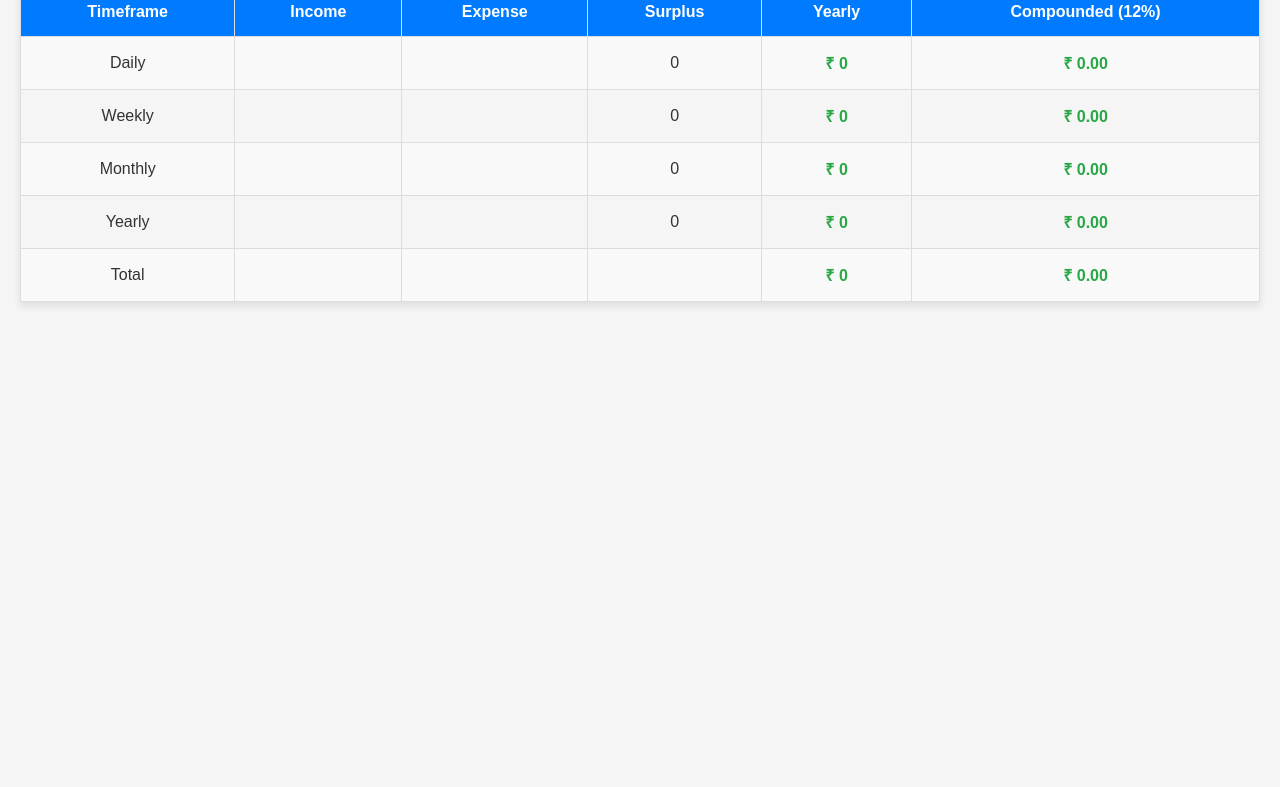
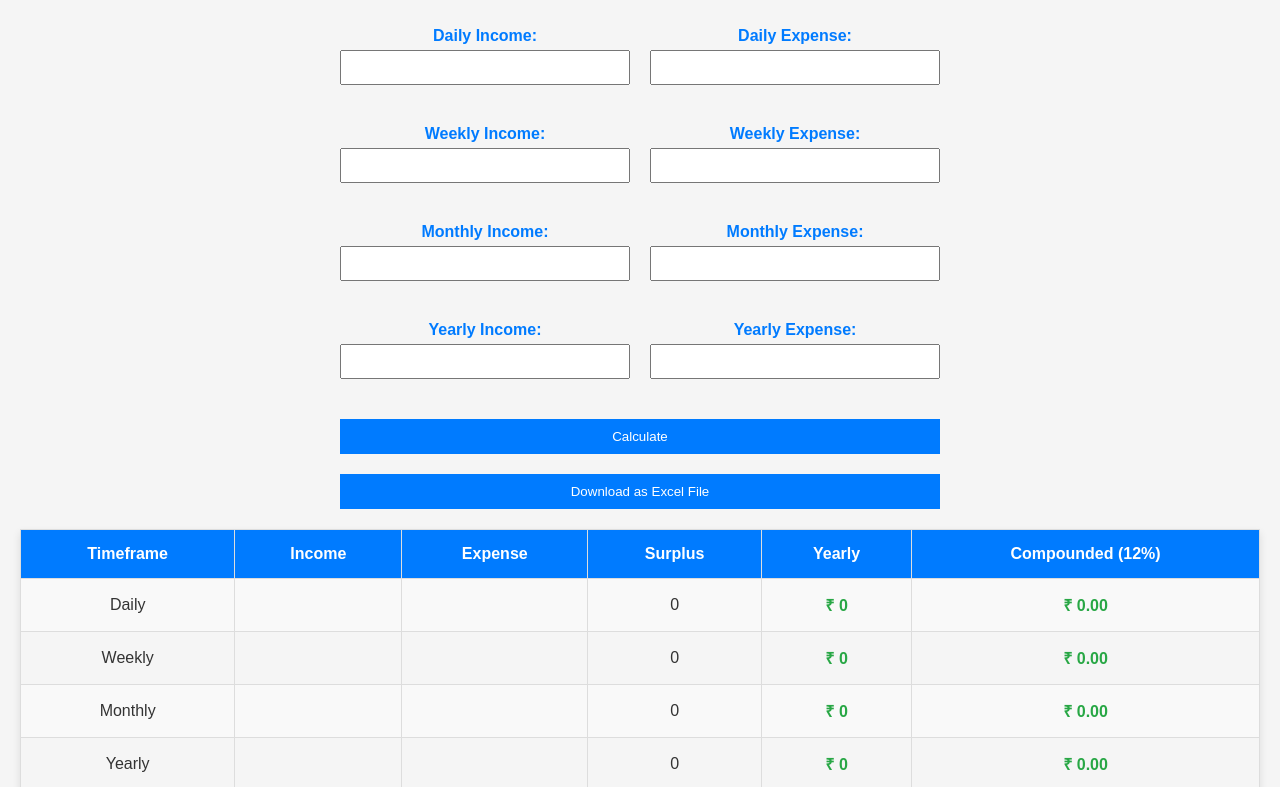
Before and after one commit to gvkishorereddy/finance, a plain HTML site: page index.html in a window 1280 px wide. Shown: the part 93-880 px from the top of the page. Before the commit the page ends 800 px from the top, so only its background shows below. Drawn offline with Linux system fonts and the light colour scheme.

Commit message:
Update index.html

```diff
--- a/index.html
+++ b/index.html
@@ -5,12 +5,16 @@
     <meta charset="UTF-8">
     <meta name="viewport" content="width=device-width, initial-scale=1.0">
     <title>Financials</title>
+    <script src="https://cdnjs.cloudflare.com/ajax/libs/xlsx/0.17.5/xlsx.full.min.js"></script>
     <style>
         body {
             font-family: 'Arial', sans-serif;
             margin: 20px;
             background-color: #f5f5f5;
             color: #333;
+            display: flex;
+            flex-direction: column;
+            align-items: center;
         }
 
         h1 {
@@ -47,13 +51,100 @@
             font-weight: bold;
             color: #28a745;
         }
+
+        #inputForm {
+            max-width: 600px;
+            width: 100%;
+            margin-top: 20px;
+            text-align: center;
+            display: grid;
+            grid-template-columns: repeat(2, 1fr); /* Two columns */
+            gap: 20px;
+        }
+
+        #inputForm div {
+            margin-bottom: 20px;
+        }
+
+        #inputForm label {
+            display: block;
+            margin-bottom: 5px;
+            font-weight: bold;
+            color: #007BFF;
+        }
+
+        #inputForm input {
+            padding: 8px;
+            width: 100%;
+            box-sizing: border-box;
+        }
+
+        #inputForm button {
+            grid-column: span 2;
+            background-color: #007BFF;
+            color: #fff;
+            padding: 10px 20px;
+            border: none;
+            cursor: pointer;
+        }
+
+        #inputForm button:hover {
+            background-color: #0056b3;
+        }
     </style>
-
 </head>
-
 <body>
 
     <h1>Financials </h1>
+
+    <div id="inputForm">
+        <div>
+            <label for="dailyIncome">Daily Income:</label>
+            <input type="number" id="dailyIncome" />
+        </div>
+
+        <div>
+            <label for="dailyExpense">Daily Expense:</label>
+            <input type="number" id="dailyExpense" />
+        </div>
+
+        <div>
+            <label for="weeklyIncome">Weekly Income:</label>
+            <input type="number" id="weeklyIncome" />
+        </div>
+
+        <div>
+            <label for="weeklyExpense">Weekly Expense:</label>
+            <input type="number" id="weeklyExpense" />
+        </div>
+
+        <div>
+            <label for="monthlyIncome">Monthly Income:</label>
+            <input type="number" id="monthlyIncome" />
+        </div>
+
+        <div>
+            <label for="monthlyExpense">Monthly Expense:</label>
+            <input type="number" id="monthlyExpense" />
+        </div>
+
+        <div>
+            <label for="yearlyIncome">Yearly Income:</label>
+            <input type="number" id="yearlyIncome" />
+        </div>
+
+        <div>
+            <label for="yearlyExpense">Yearly Expense:</label>
+            <input type="number" id="yearlyExpense" />
+        </div>
+
+        <button onclick="calculate()">Calculate</button>
+        <button onclick="downloadAsExcel()">Download as Excel File</button>
+    </div>
+
+    <!-- Rest of your HTML -->
+
+
 
     <table border="1">
         <tr>
@@ -66,32 +157,33 @@
         </tr>
         <tr>
             <td>Daily</td>
-            <td contenteditable="true" id="daily-income" oninput="calculate()"></td>
-            <td contenteditable="true" id="daily-expense" oninput="calculate()"></td>
+            <td contenteditable="true" id="daily-income"></td>
+            <td contenteditable="true" id="daily-expense"></td>
             <td id="daily-surplus">0</td>
             <td id="daily-yearly">₹ 0</td>
             <td id="daily-compounded">₹ 0.00</td>
         </tr>
+        <!-- Repeat similar rows for Weekly, Monthly, Yearly, and Total -->
         <tr>
           <td>Weekly</td>
-            <td contenteditable="true" id="weekly-income" oninput="calculate()"></td>
-            <td contenteditable="true" id="weekly-expense" oninput="calculate()"></td>
+          <td contenteditable="true" id="weekly-income"></td>
+          <td contenteditable="true" id="weekly-expense"></td>
           <td id="weekly-surplus">0</td>
           <td id="weekly-yearly">₹ 0</td>
           <td id="weekly-compounded">₹ 0.00</td>
       </tr>
       <tr>
         <td>Monthly</td>
-            <td contenteditable="true" id="monthly-income" oninput="calculate()"></td>
-            <td contenteditable="true" id="monthly-expense" oninput="calculate()"></td>
+        <td contenteditable="true" id="monthly-income"></td>
+        <td contenteditable="true" id="monthly-expense"></td>
         <td id="monthly-surplus">0</td>
         <td id="monthly-yearly">₹ 0</td>
         <td id="monthly-compounded">₹ 0.00</td>
     </tr>
     <tr>
       <td>Yearly</td>
-            <td contenteditable="true" id="yearly-income" oninput="calculate()"></td>
-            <td contenteditable="true" id="yearly-expense" oninput="calculate()"></td>
+      <td contenteditable="true" id="yearly-income"></td>
+      <td contenteditable="true" id="yearly-expense"></td>
       <td id="yearly-surplus">0</td>
       <td id="yearly-yearly">₹ 0</td>
       <td id="yearly-compounded">₹ 0.00</td>
@@ -107,48 +199,73 @@
     </table>
 
     <script>
+        function downloadAsExcel() {
+        // Get the table data
+        const table = document.querySelector('table');
+        const ws = XLSX.utils.table_to_sheet(table);
+
+        // Create a workbook with a single sheet
+        const wb = XLSX.utils.book_new();
+        XLSX.utils.book_append_sheet(wb, ws, 'Financials');
+
+        // Save the workbook as an Excel file
+        const fileName = 'financials.xlsx';
+        XLSX.writeFile(wb, fileName);
+    }
         function calculate() {
-            // Calculate and update table cells for Daily
-            const dailyIncome = parseFloat(document.getElementById("daily-income").innerText) || 0;
-            const dailyExpense = parseFloat(document.getElementById("daily-expense").innerText) || 0;
+            const dailyIncome = parseFloat(document.getElementById("dailyIncome").value) || 0;
+            const dailyExpense = parseFloat(document.getElementById("dailyExpense").value) || 0;
+
+            const weeklyIncome = parseFloat(document.getElementById("weeklyIncome").value) || 0;
+            const weeklyExpense = parseFloat(document.getElementById("weeklyExpense").value) || 0;
+
+            const monthlyIncome = parseFloat(document.getElementById("monthlyIncome").value) || 0;
+            const monthlyExpense = parseFloat(document.getElementById("monthlyExpense").value) || 0;
+
+            const yearlyIncome = parseFloat(document.getElementById("yearlyIncome").value) || 0;
+            const yearlyExpense = parseFloat(document.getElementById("yearlyExpense").value) || 0;
+
+            document.getElementById("daily-income").innerText = dailyIncome;
+            document.getElementById("daily-expense").innerText = dailyExpense;
             document.getElementById("daily-surplus").textContent = dailyIncome - dailyExpense;
             document.getElementById("daily-yearly").textContent = "₹ " + (dailyIncome - dailyExpense) * 365;
-            document.getElementById("daily-compounded").textContent = "₹ " + compound((dailyIncome - dailyExpense),365 ).toFixed(2);
+            document.getElementById("daily-compounded").textContent = "₹ " + compound((dailyIncome - dailyExpense), 365).toFixed(2);
 
             // Repeat similar calculations for Weekly, Monthly, Yearly, and Total
-            const weeklyIncome = parseFloat(document.getElementById("weekly-income").innerText) || 0;
-            const weeklyExpense = parseFloat(document.getElementById("weekly-expense").innerText) || 0;
+            // ...document.getElementById("daily-income").innerText = dailyIncome;
+            document.getElementById("weekly-income").innerText = weeklyIncome;
+            document.getElementById("weekly-expense").innerText = weeklyExpense;
             document.getElementById("weekly-surplus").textContent = weeklyIncome - weeklyExpense;
-            document.getElementById("weekly-yearly").textContent = "₹ " + (weeklyIncome - weeklyExpense) * 52;
-            document.getElementById("weekly-compounded").textContent = "₹ " + compound((weeklyIncome - weeklyExpense),52).toFixed(2);
+            document.getElementById("weekly-yearly").textContent = "₹ " + (weeklyIncome - weeklyExpense) * 365;
+            document.getElementById("weekly-compounded").textContent = "₹ " + compound((weeklyIncome - weeklyExpense), 52).toFixed(2);
 
-            const monthlyIncome = parseFloat(document.getElementById("monthly-income").innerText) || 0;
-            const monthlyExpense = parseFloat(document.getElementById("monthly-expense").innerText) || 0;
+            document.getElementById("monthly-income").innerText = monthlyIncome;
+            document.getElementById("monthly-expense").innerText = monthlyExpense;
             document.getElementById("monthly-surplus").textContent = monthlyIncome - monthlyExpense;
-            document.getElementById("monthly-yearly").textContent = "₹ " + (monthlyIncome - monthlyExpense) * 12;
-            document.getElementById("monthly-compounded").textContent = "₹ " + compound((monthlyIncome - monthlyExpense),12 ).toFixed(2);
+            document.getElementById("monthly-yearly").textContent = "₹ " + (monthlyIncome - monthlyExpense) * 365;
+            document.getElementById("monthly-compounded").textContent = "₹ " + compound((monthlyIncome - monthlyExpense), 12).toFixed(2);
 
-            const yearlyIncome = parseFloat(document.getElementById("yearly-income").innerText) || 0;
-            const yearlyExpense = parseFloat(document.getElementById("yearly-expense").innerText) || 0;
+            document.getElementById("yearly-income").innerText = yearlyIncome;
+            document.getElementById("yearly-expense").innerText = yearlyExpense;
             document.getElementById("yearly-surplus").textContent = yearlyIncome - yearlyExpense;
-            document.getElementById("yearly-yearly").textContent = "₹ " + (yearlyIncome - yearlyExpense);
-            document.getElementById("yearly-compounded").textContent = "₹ " + compound((yearlyIncome - yearlyExpense),1).toFixed(2);
+            document.getElementById("yearly-yearly").textContent = "₹ " + (yearlyIncome - yearlyExpense) * 365;
+            document.getElementById("yearly-compounded").textContent = "₹ " + compound((yearlyIncome - yearlyExpense), 12).toFixed(2);
 
-            // Calculate and update Total row
+
             const totalYearly = (dailyIncome - dailyExpense) * 365 + (weeklyIncome - weeklyExpense) * 52 +
                 (monthlyIncome - monthlyExpense) * 12 + (yearlyIncome - yearlyExpense);
 
             document.getElementById("total-yearly").textContent = "₹ " + totalYearly;
-
-            // Calculate and update Total Compounded row
             const totalCompounded = compound((dailyIncome - dailyExpense) , 365) +
                 compound((weeklyIncome - weeklyExpense) , 52) + compound((monthlyIncome - monthlyExpense) , 12) +
                 compound((yearlyIncome - yearlyExpense),1);
             document.getElementById("total-compounded").textContent = "₹ " + totalCompounded.toFixed(2);
+
+
         }
 
-        function compound(principal,time) {
-            return principal*(Math.pow((1+0.000328767),(1*time))-1)/(0.000328767);
+        function compound(principal, time) {
+            return principal * (Math.pow((1 + 0.000328767), (1 * time)) - 1) / (0.000328767);
         }
     </script>
 
```
Lines whose indentation alone changed are shown as unchanged.
